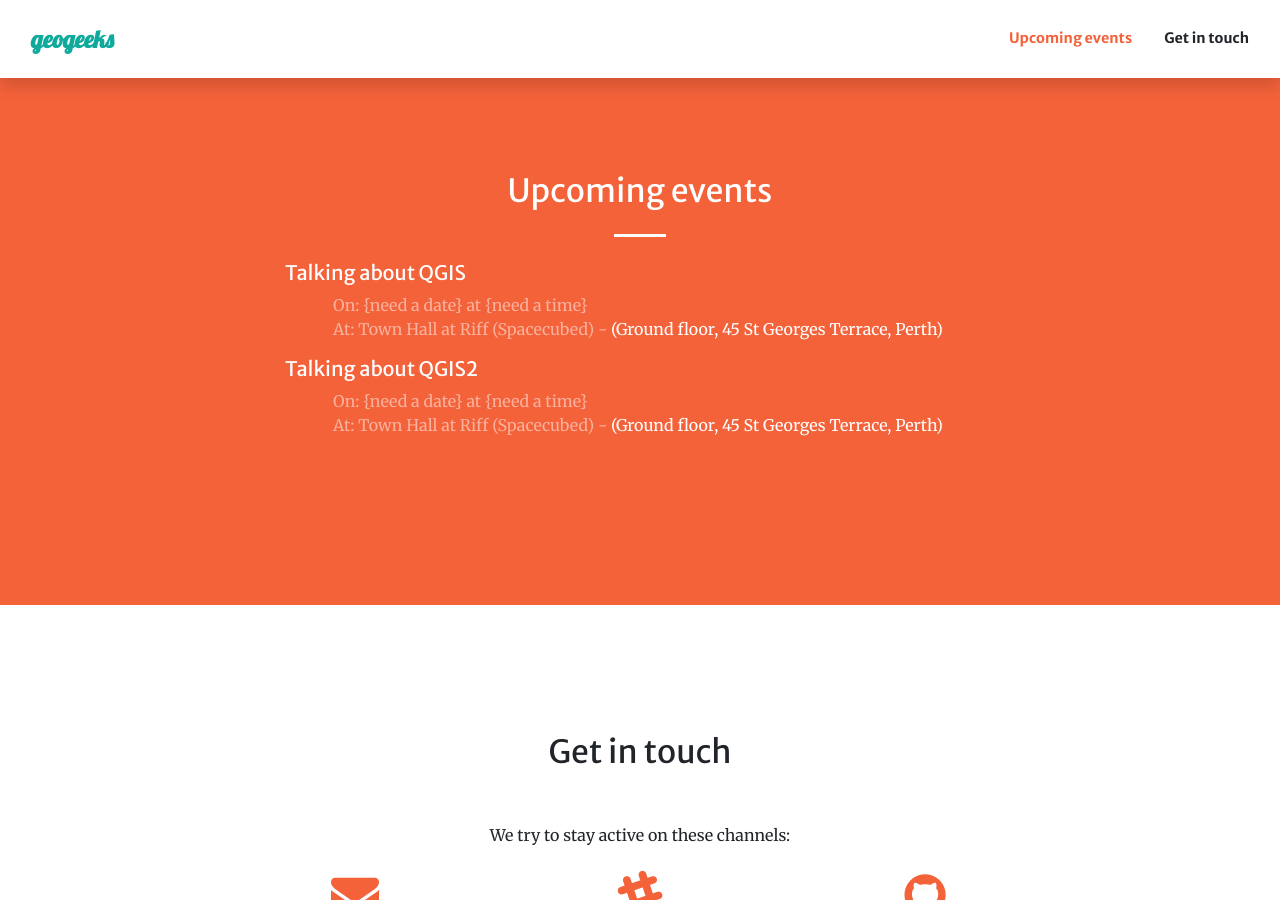
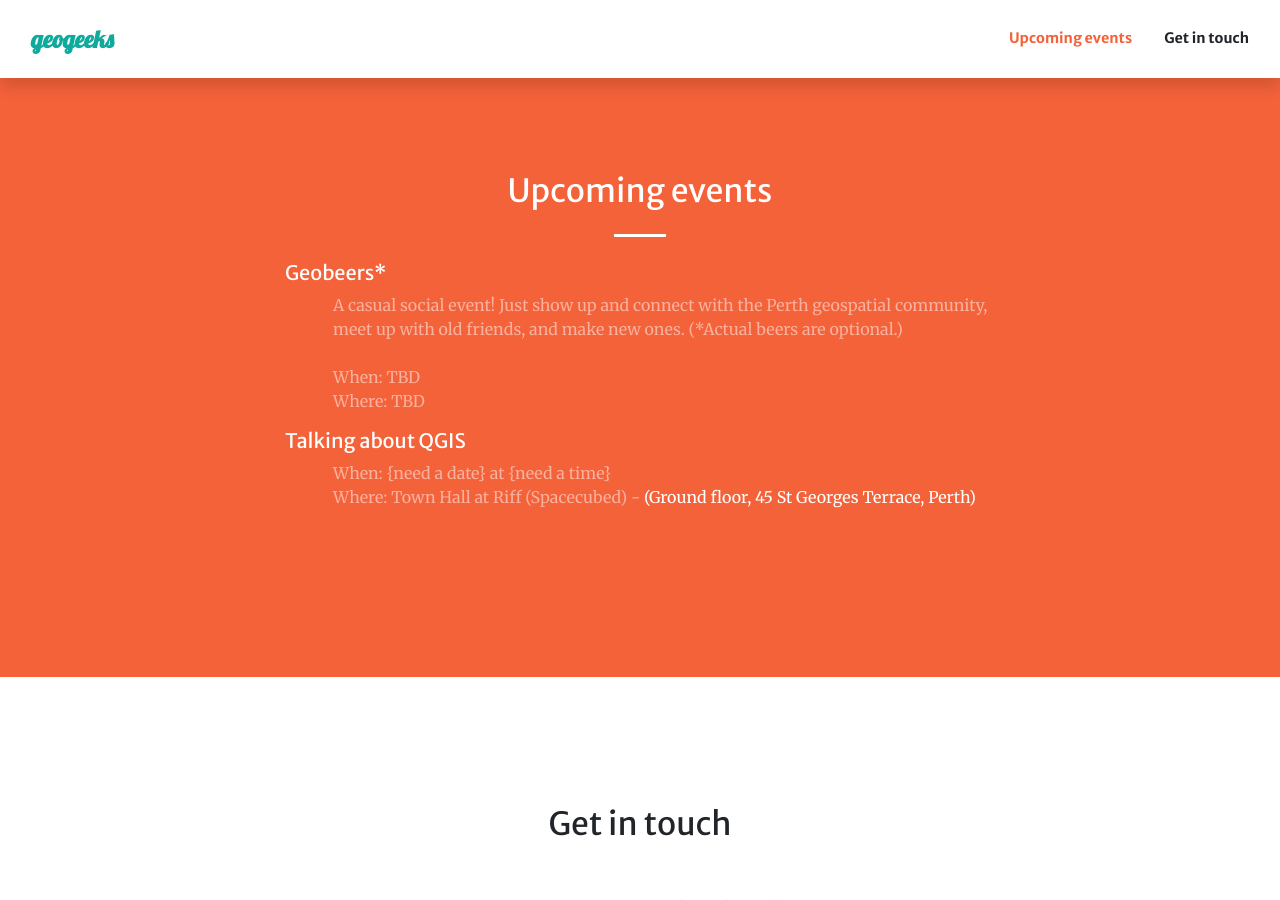
Before and after one commit to geogeeks-au/geogeeks-au.github.io, a Jekyll site: the page built from index.html, in a window 1280 px wide and 900 px high, scrolled down 856 px. Built offline with Jekyll 4.4.1, drawn with Linux system fonts in a browser that asks for light colours; comment, search, counter and statistics services are not loaded.

Commit message:
minor mods to events template & content

```diff
--- a/_data/events.yml
+++ b/_data/events.yml
@@ -6,18 +6,21 @@ heading:
 description:
   class: text-white
   content:
+# edit the section below for upcoming events. comment out draft events, or comment out the whole section to display a "no upcoming events" message.
 events:
+  - name: Geobeers*
+    description: A casual social event! Just show up and connect with the Perth geospatial community, meet up with old friends, and make new ones. (*Actual beers are optional.)
+    date: TBD
+    time:
+    location:
+      name: TBD
+      address:
+      url:
   - name: Talking about QGIS
+    description:
     date: "{need a date}"
     time: "{need a time}"
     location:
       name: Town Hall at Riff (Spacecubed)
       address: (Ground floor, 45 St Georges Terrace, Perth)
       url: https://spacecubed.com/
-  - name: Talking about QGIS2
-    date: "{need a date}"
-    time: "{need a time}"
-    location:
-      name: Town Hall at Riff (Spacecubed)
-      address: (Ground floor, 45 St Georges Terrace, Perth)
-      url: https://spacecubed.com/
--- a/_layouts/Default.html
+++ b/_layouts/Default.html
@@ -114,26 +114,42 @@
   </div>
   {% endcapture %}
 
-
-<!-- The upcoming events -->
+<!-- Upcoming events -->
 {% capture events %}
   <div class="container">
+    {% if site.data.events.events %}
       {% for event in site.data.events.events %}
         <div class="row justify-content-center">
           <div class="col-lg-8 text-left mb-3">
-              <h5 class="text-white mt-0">{{event.name}}</h5>
-              <div class="text-white-50 pl-5">
-                  On: {{event.date}} at {{event.time}}
-              </div>
-              <div class="text-white-50 pl-5">
-                At: {{event.location.name}} - <a href="{{event.location.url}}" class="text-white">{{event.location.address}}</a>
+            <h5 class="text-white mt-0">
+              {{event.name}}
+            </h5>
+            <div class="text-white-50 pl-5">
+              {% if event.description %}{{event.description}}</br></br>{% endif %}
+            </div>
+            <div class="text-white-50 pl-5">
+              When:
+              {% if event.date %}{{event.date}}{% endif %}
+              {% if event.time %} at {{event.time}}{% endif %}
+            </div>
+            <div class="text-white-50 pl-5">
+              Where: {{event.location.name}}
+              {% if event.location.address %}
+                - {% if event.location.url %}<a href="{{event.location.url}}" class="text-white">{% endif %}{{event.location.address}}</a>
+              {% endif %}
             </div>
           </div>
+        </div>
+      {% endfor %}
+    {% else %}
+      <div class="text-white-50 pl-5">
+        No events currently planned. Please sign up to the mailing list for updates.
       </div>
-      {% endfor %}
+    {% endif %}
   </div>
   <br />
 {% endcapture %}
+
     <!-- Navigation -->
     {% include navigation.html navigation=site.data.navigation %}
     <!-- MastHead -->
```
